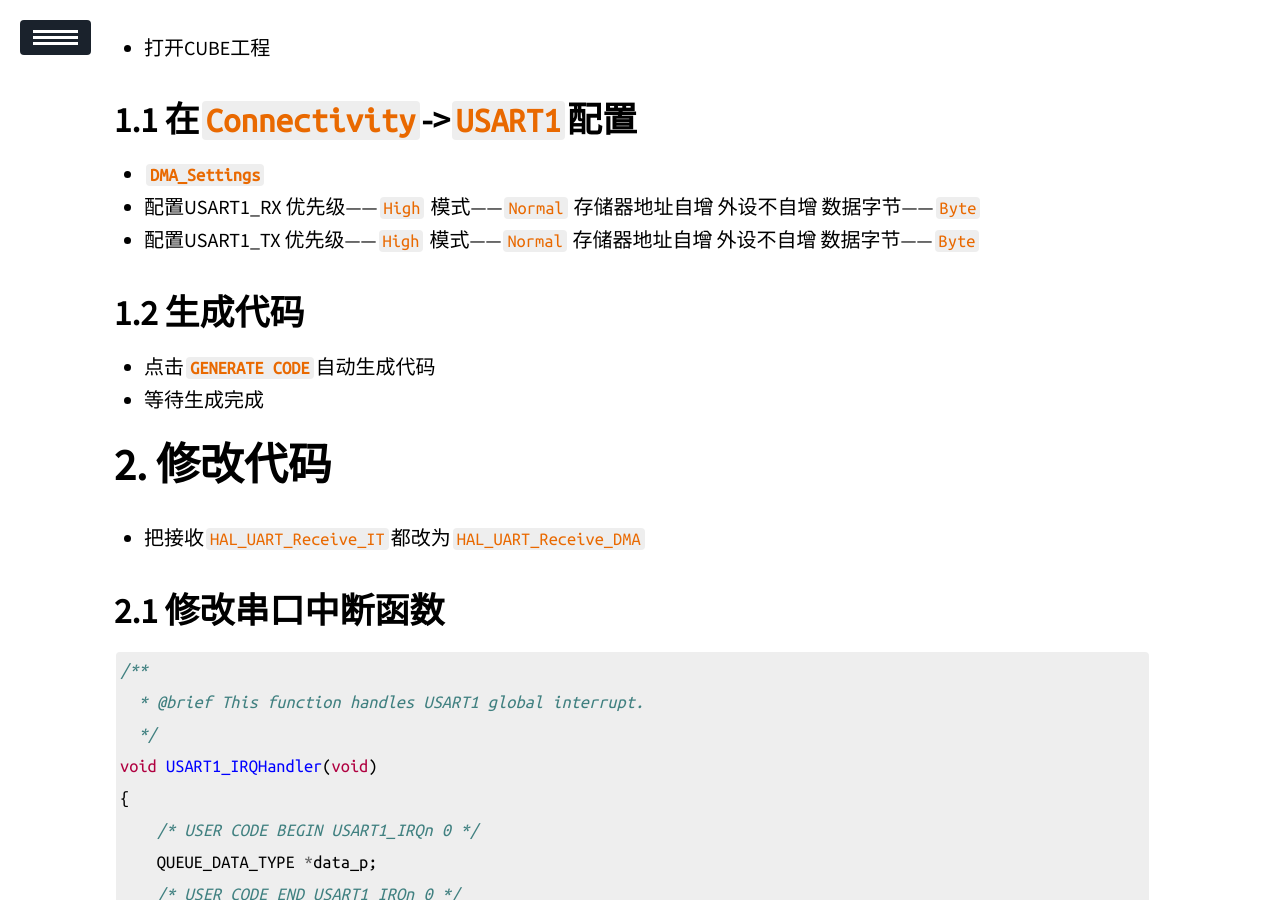
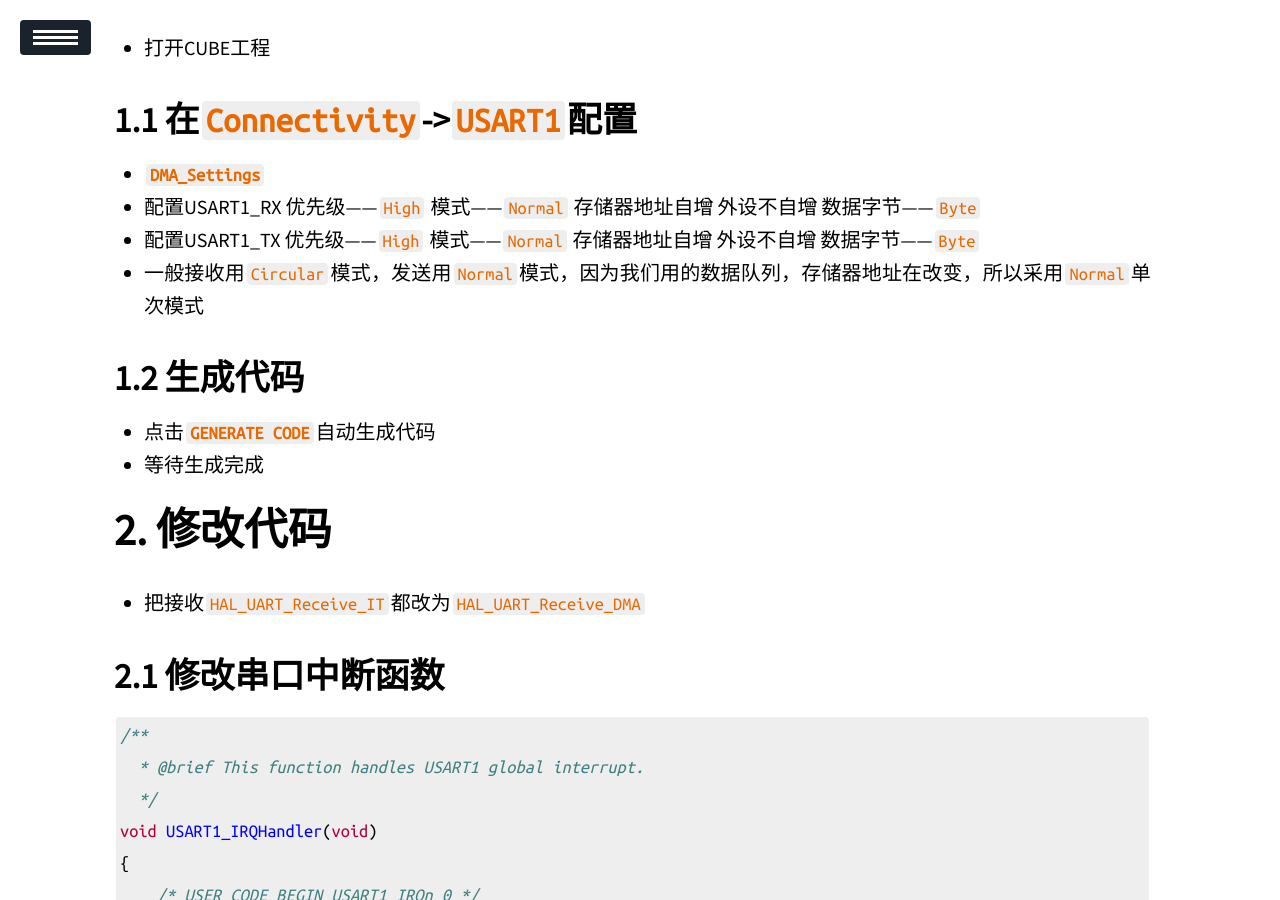
Before and after one commit to ZhaoYandong00/zhaoyandong00.github.io, a Jekyll site: the page built from _posts/STM32/2020-08-15-STM32-HAL-USART-DMA.md, in a window 1280 px wide and 900 px high, scrolled down 434 px. Built offline with Jekyll 4.4.1, drawn with Linux system fonts in a browser that asks for light colours; comment, search, counter and statistics services are not loaded.

Commit message:
添加DMA模式采用说明

```diff
--- a/_posts/STM32/2020-08-15-STM32-HAL-USART-DMA.md
+++ b/_posts/STM32/2020-08-15-STM32-HAL-USART-DMA.md
@@ -11,6 +11,7 @@ description: HAL库串口通信之DMA
 - **`DMA_Settings`**
 - 配置USART1_RX 优先级——`High` 模式——`Normal` 存储器地址自增 外设不自增 数据字节——`Byte`
 - 配置USART1_TX 优先级——`High` 模式——`Normal` 存储器地址自增 外设不自增 数据字节——`Byte`
+- 一般接收用`Circular`模式，发送用`Normal`模式，因为我们用的数据队列，存储器地址在改变，所以采用`Normal`单次模式
 
 ## 生成代码
 - 点击**`GENERATE CODE`**自动生成代码
```
